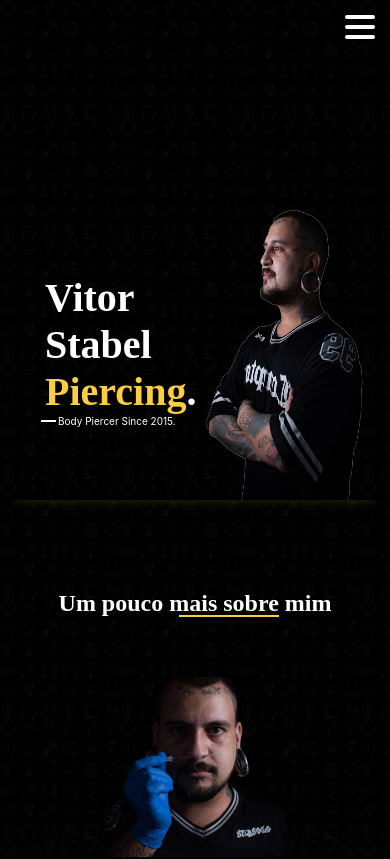
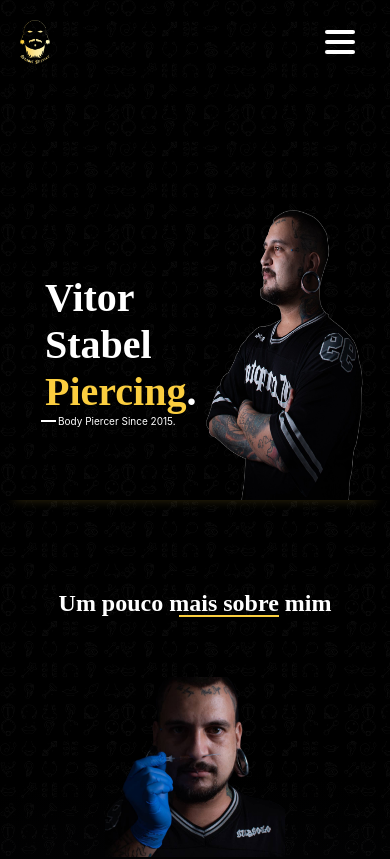
Before and after one commit to devrodrigomolina/stabelpiercing, a Vue app: page /trabalhos in a window 390 px wide. Shown: the top 859 px of the page. Built offline with nearby package versions, Linux system fonts and the light colour scheme; a web font is replaced by a local one.

Commit message:
Adicionado logo no menu mobile

```diff
--- a/src/components/Slider.vue
+++ b/src/components/Slider.vue
@@ -12,7 +12,6 @@
 import VueSlickCarousel from 'vue-slick-carousel'
 import 'vue-slick-carousel/dist/vue-slick-carousel.css'
 import 'vue-slick-carousel/dist/vue-slick-carousel-theme.css'
-
 
 export default {
   name: 'MyComponent',
--- a/src/components/TheHeader.vue
+++ b/src/components/TheHeader.vue
@@ -1,6 +1,9 @@
 <template>
   <div class="container-header">
     <div class="container-hamburguer">
+      <div v-if="!showLogomobile <= 768" class="logo-mb">
+        <img src="@/assets/logo-dourada2.png" alt="">
+      </div>
       <input
         type="checkbox"
         id="btn-mobile"
@@ -33,6 +36,12 @@
   data() {
     return {
       checked: false
+    }
+  },
+  computed: {
+    showLogomobile() {
+      let width = window.screen.width;
+      return width
     }
   },
   methods: {
@@ -121,7 +130,9 @@
 .logo img:hover {
   transform: scale(1.1);
 }
-
+.logo-mb img {
+  display: none;
+}
 /* RESPONSIVO */
 
 @media only screen and (max-width: 768px) {
@@ -132,10 +143,20 @@
     top: -2000px;
     left: 0;
     transition: all .3s;
-    background: rgba(255, 0, 0, 0.452);
+    background: rgba(0, 0, 0, 0.993);
   }
   .header.active {
     top: 0;
+  }
+
+  .logo-mb img {
+    display: block;
+    margin: 20px;
+    width: 30px;
+    position: absolute;
+    left: 0;
+    top: 0;
+    transition: all .3s;
   }
   .container-hamburguer {
     display: flex;
@@ -152,8 +173,8 @@
   label {
     cursor: pointer;
     position: relative;
-    left: -15px;
-    top: 15px;
+    left: -35px;
+    top: 30px;
     display: block;
     height: 22px;
     width: 30px;
```
Lines whose indentation alone changed are shown as unchanged.
